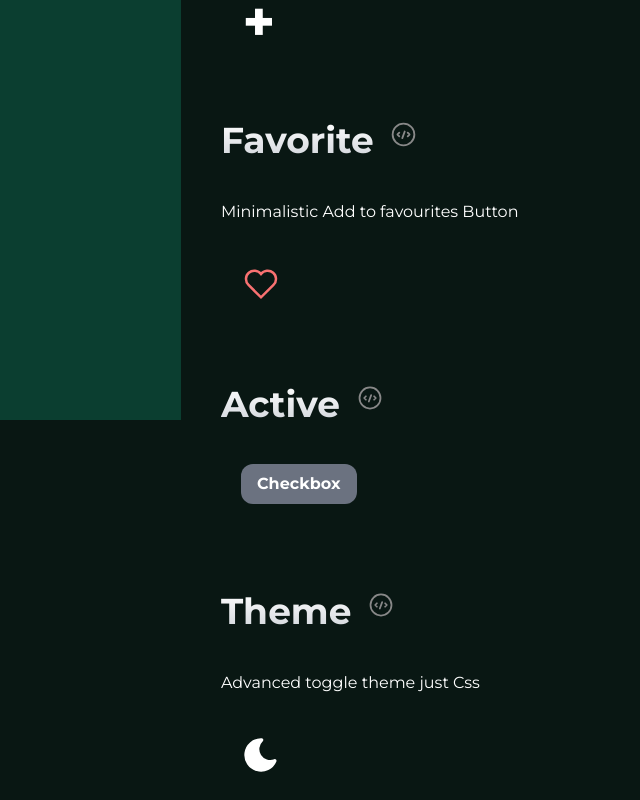
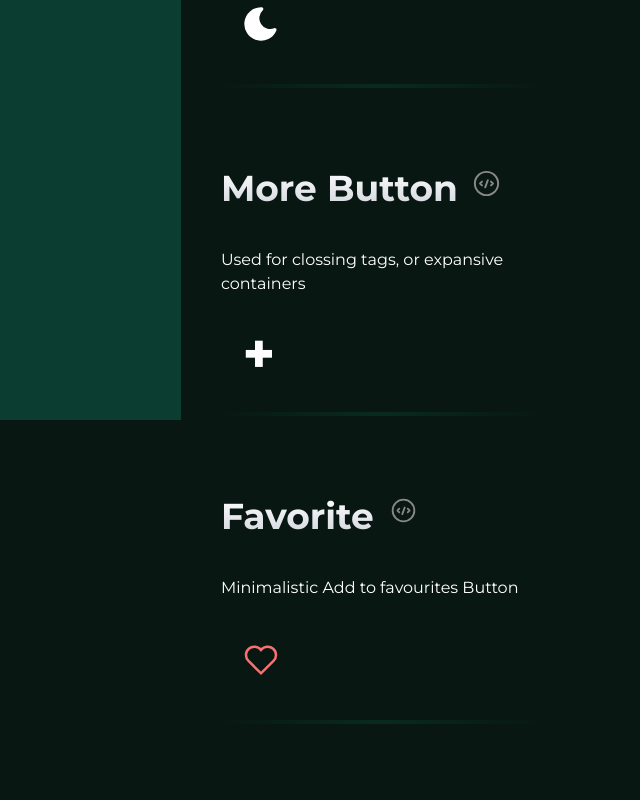
Before and after one commit to pa-ku/quantum_ui, a React (Vite) app: page /checkboxes in a window 1280 px wide. Shown: the part 380-1180 px from the top of the page, without its empty margins (0-640 px from the left). Built offline with nearby package versions, Linux system fonts and the light colour scheme.

Commit message:
added a shadow above the components

```diff
--- a/src/components/ComponentTemplate.jsx
+++ b/src/components/ComponentTemplate.jsx
@@ -3,7 +3,7 @@ import codeSvg from "../assets/svg/codebtn.svg";
 export default function ComponentTemplate({ children, title, text }) {
   return (
     <>
-      <div className="flex flex-col gap-10">
+      <div className="flex w-80 flex-col gap-10">
         <div className="flex w-max gap-2">
           <h2 className="title">{title}</h2>
           <button className="before:contents-['See Code'] before:conten relative flex h-max w-max rounded-full text-green-200 before:absolute before:w-20 before:bg-white before:text-white hover:bg-gray-200">
@@ -12,6 +12,7 @@ export default function ComponentTemplate({ children, title, text }) {
         </div>
         {text && <p>{text}</p>}
         <section className="section px-5">{children}</section>
+        <span className="from-background via-primary-950 to-background h-1 w-full bg-red-200 bg-gradient-to-r"></span>
       </div>
     </>
   );
--- a/src/pages/CheckBoxes.jsx
+++ b/src/pages/CheckBoxes.jsx
@@ -17,7 +17,12 @@ export default function CheckBoxes() {
             ::before. Mantaining all the benefits from the vanilla input
           </p>
         </div>
-
+        <ComponentTemplate
+          title={"Theme"}
+          text={"Advanced toggle theme just Css"}
+        >
+          <ThemeCheckbox />
+        </ComponentTemplate>
         <ComponentTemplate
           title={"More Button"}
           text={"Used for clossing tags, or expansive containers"}
@@ -34,12 +39,7 @@ export default function CheckBoxes() {
         <ComponentTemplate title={"Active"}>
           <TextCheckbox />
         </ComponentTemplate>
-        <ComponentTemplate
-          title={"Theme"}
-          text={"Advanced toggle theme just Css"}
-        >
-          <ThemeCheckbox />
-        </ComponentTemplate>
+
         <ComponentTemplate title={"Toggle"} text={"Glows when active"}>
           <ToggleBtn />
         </ComponentTemplate>
--- a/src/pages/Home.jsx
+++ b/src/pages/Home.jsx
@@ -6,7 +6,7 @@ import thunder from "../assets/svg/thunder.svg";
 export default function Home() {
   return (
     <>
-      <main className="flex w-full flex-col items-center justify-center gap-20 px-4 md:w-[42em]">
+      <main className="flex w-full flex-col items-center justify-center gap-24 px-4 md:w-[42em]">
         <Banner />
         {/* <LastAdded /> */}
         <Bento />
```
